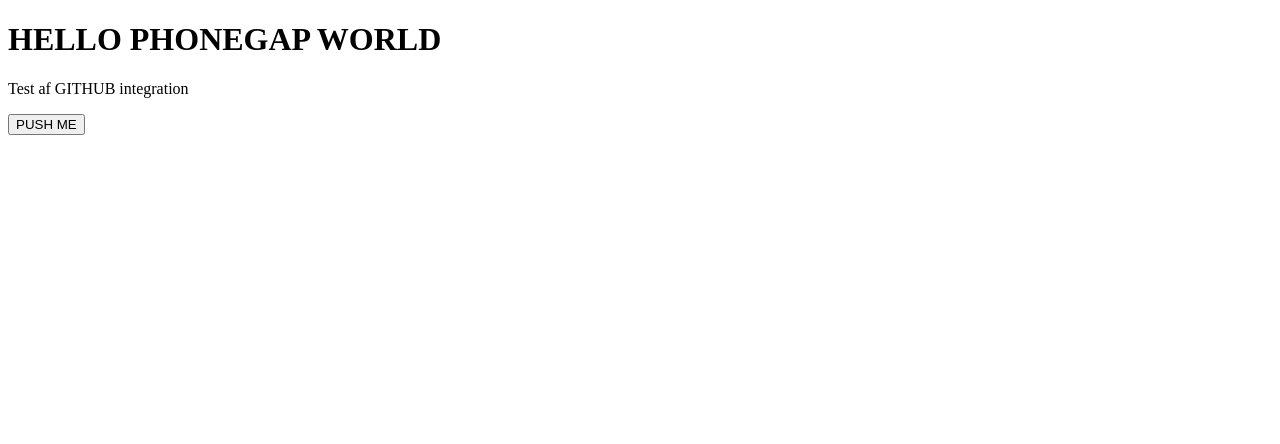
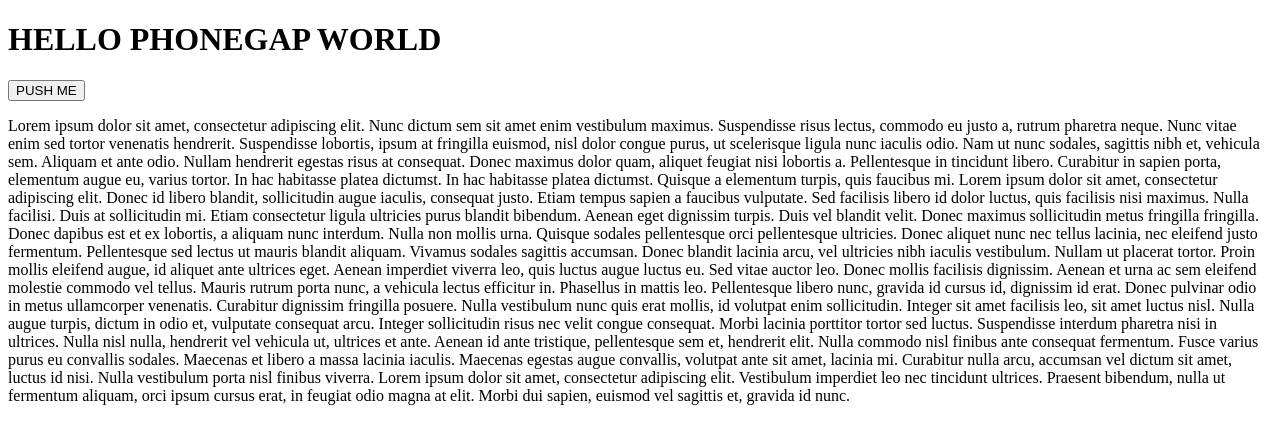
Before and after one commit to jacoblarsen/simplephonegap, a plain HTML site: page index.html in a window 1280 px wide. Both pictures are taken after a click on the button "PUSH ME". Drawn offline with nearby package versions, Linux system fonts and the light colour scheme.

Commit message:
Simple Axjax call

```diff
--- a/index.html
+++ b/index.html
@@ -5,8 +5,18 @@
 </head>
 <body>
 <h1>HELLO PHONEGAP WORLD</h1>
-<p>Test af GITHUB integration</p>
-<button type="button" onclick="alert('HELLO WORLD')">PUSH ME</button>
-
+<button type="button" id="pushme">PUSH ME</button>
+<p id="content" />
+<script src="https://ajax.googleapis.com/ajax/libs/jquery/2.1.4/jquery.min.js"></script>
+<script>
+// executes
+$( document ).ready(function() {
+    $('#pushme').on('click', function(){
+      $.get( "lorem.txt", function( data ) {
+          $( "#content" ).html( data );
+      });
+    })
+});
+</script>
 </body>
 </html>
```
Also changed, not shown: lorem.txt (added).
